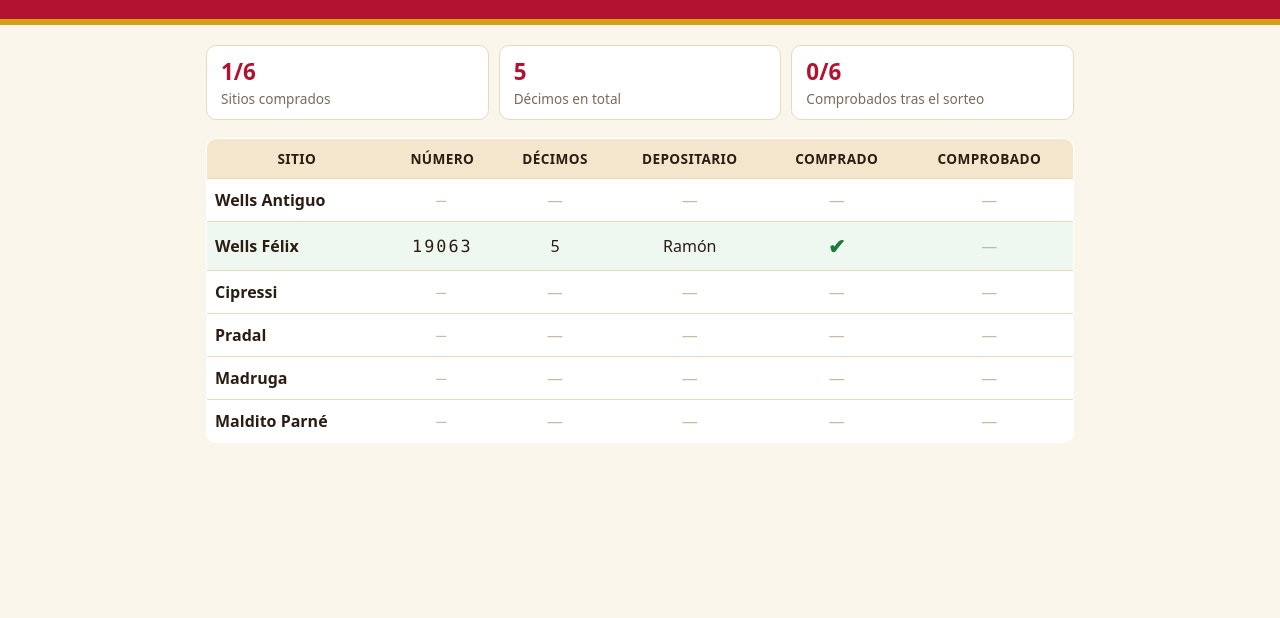
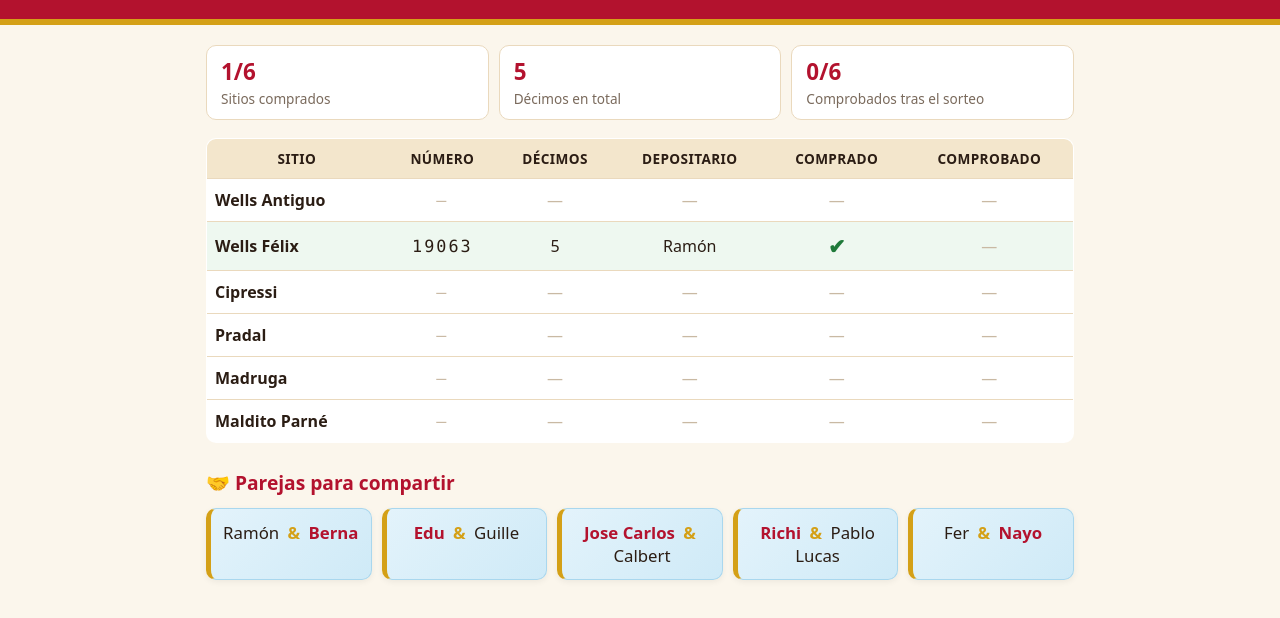
Before and after one commit to PedritoGrillo/loteria-navidad, a plain HTML site: page index.html in a window 1280 px wide. Shown: the part 337-955 px from the top of the page. Before the commit the page ends 861 px from the top, so only its background shows below. Drawn offline with Linux system fonts and the light colour scheme.

Commit message:
Añade parejas para compartir

```diff
--- a/index.html
+++ b/index.html
@@ -60,6 +60,17 @@
   }
   button.sec { background: transparent; color: var(--rojo); }
   button:disabled { opacity: .5; cursor: default; }
+  .parejas { margin-top: 26px; }
+  .parejas h2 { margin: 0 0 12px; font-size: 1.2rem; color: var(--rojo); }
+  .lista-parejas { display: flex; flex-wrap: wrap; gap: 10px; }
+  .pareja {
+    flex: 1 1 160px; text-align: center; padding: 12px 10px; font-size: 1.05rem;
+    background: linear-gradient(135deg, #e3f3fb, #cfeaf7); color: var(--texto);
+    border: 1px solid #a9d7ee; border-left: 5px solid var(--oro); border-radius: 10px;
+    box-shadow: 0 2px 6px rgba(0,0,0,.06);
+  }
+  .pareja b { color: var(--rojo); }
+  .pareja .y { color: var(--oro); font-weight: 700; margin: 0 4px; }
   .nota { color: var(--suave); font-size: .85rem; margin-top: 14px; }
   #aviso { font-weight: 600; min-height: 1.2em; margin-top: 8px; }
   #aviso.ok { color: var(--ok); } #aviso.error { color: var(--rojo); }
@@ -106,6 +117,17 @@
     </thead>
     <tbody id="filas"></tbody>
   </table>
+
+  <section class="parejas">
+    <h2>🤝 Parejas para compartir</h2>
+    <div class="lista-parejas">
+      <div class="pareja">Ramón <span class="y">&amp;</span> <b>Berna</b></div>
+      <div class="pareja"><b>Edu</b> <span class="y">&amp;</span> Guille</div>
+      <div class="pareja"><b>Jose Carlos</b> <span class="y">&amp;</span> Calbert</div>
+      <div class="pareja"><b>Richi</b> <span class="y">&amp;</span> Pablo Lucas</div>
+      <div class="pareja">Fer <span class="y">&amp;</span> <b>Nayo</b></div>
+    </div>
+  </section>
 
   <div class="acciones" id="acciones" hidden>
     <button id="guardar">💾 Guardar en la web</button>
```
